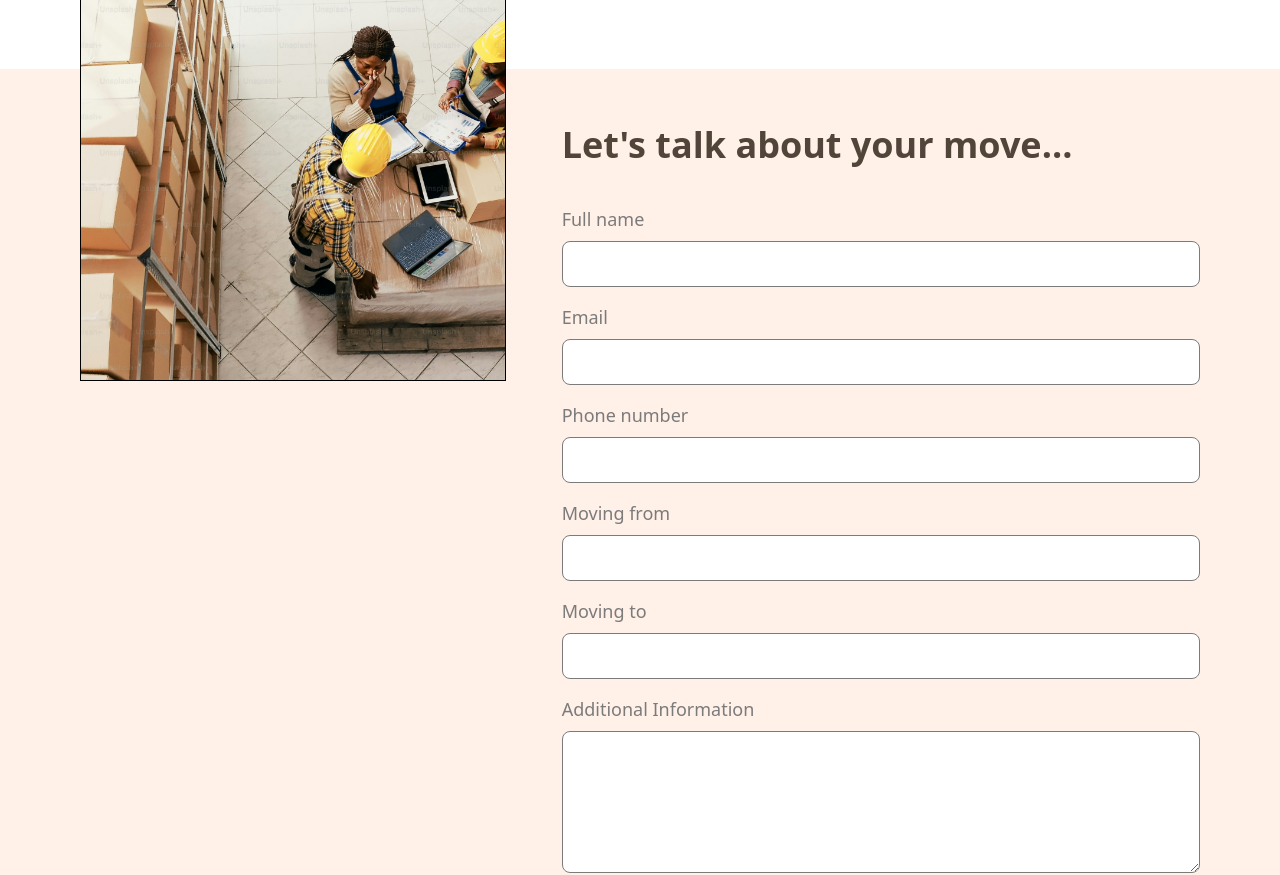
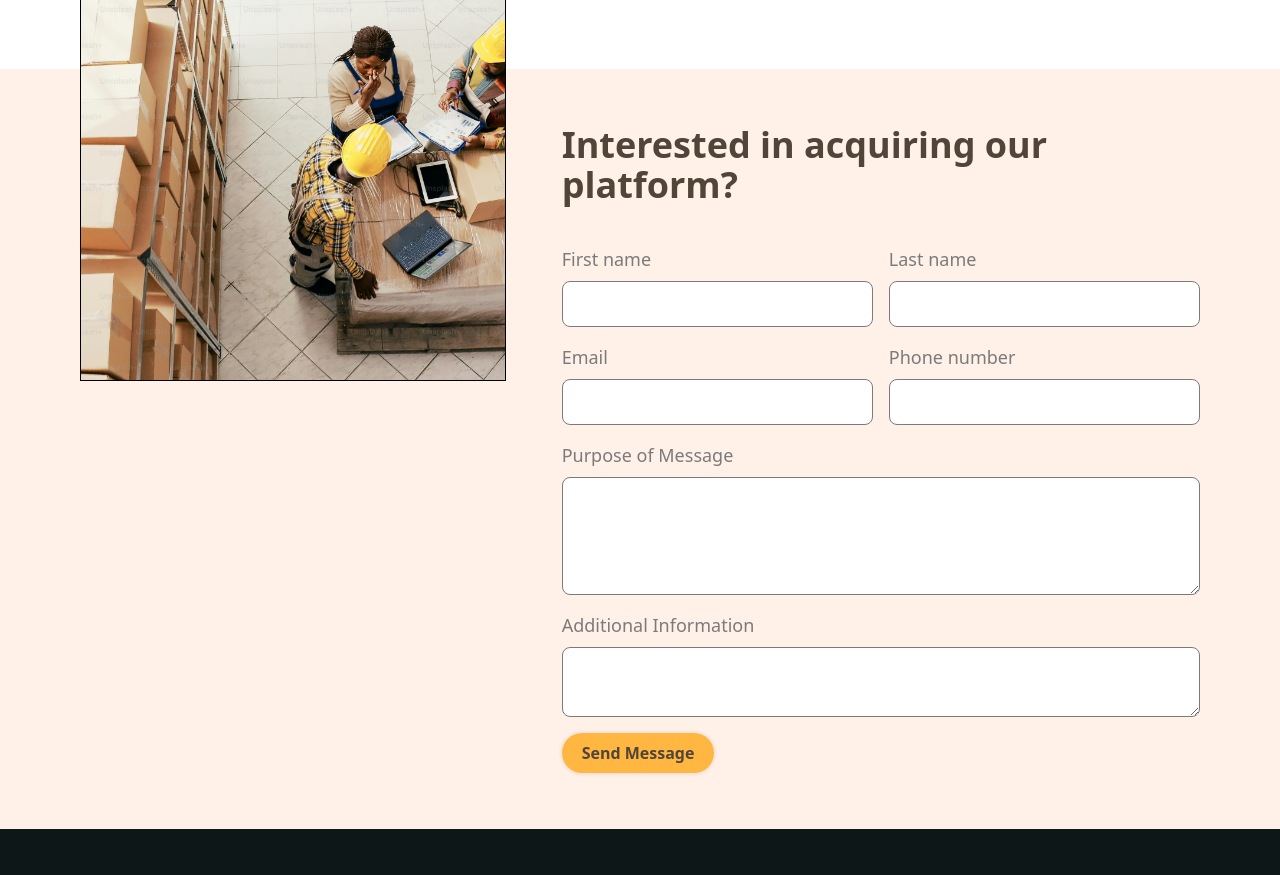
Before and after one commit to Nate-Soul/swiftshift, a Next.js app: page /about in a window 1280 px wide. Shown: the part 1920-2795 px from the top of the page. Built offline with nearby package versions, Linux system fonts and the light colour scheme.

Commit message:
feat: add purchase site form and integrate with Gforms

```diff
--- a/src/components/MobileNavbar.tsx
+++ b/src/components/MobileNavbar.tsx
@@ -32,6 +32,11 @@ const MobileNavbar: React.FC<MobileNavbarProps> = ({ toggleFn, isOpenNav }) => {
       url: "/contact",
       text: "Contact Us",
       icon: "bi-envelope",
+    },
+    {
+      url: "/about#acquirePlatform",
+      text: "Purchase website",
+      icon: "bi-cash-stack",
     },
   ];
 
--- a/src/components/Navbar.tsx
+++ b/src/components/Navbar.tsx
@@ -63,11 +63,8 @@ const Navbar = () => {
                 aria-expanded={servicePaneOpen}
               >
                 Services
-                {/* {servicePaneOpen ? <span className="bi-chevron-up"></span> : <span className="bi-chevron-down"></span> } */}
                 <span
-                  className={`bi-chevron-${servicePaneOpen ? 'up' : 'down'}`}
-                >
-                </span>
+                  className={`bi-chevron-${servicePaneOpen ? 'up' : 'down'}`}></span>
               </button>
               {servicePaneOpen && (
               <ul
@@ -110,10 +107,10 @@ const Navbar = () => {
             </li>
           </ul>
           <Link
-            href="/contact"
+            href="/about#acquirePlatform"
             className="btn btn-primary shadow-custom-sm h-[41px] sm:h-[50px] w-[103px] sm:w-[120px] lg:w-[148px] text-sm sm:text-lg"
           >
-            Get Quote
+            Buy Site
           </Link>
         </div>
       </nav>
--- a/src/components/sections/AboutOutro.tsx
+++ b/src/components/sections/AboutOutro.tsx
@@ -1,6 +1,6 @@
 import Image from "next/image";
 import SectionHeading from "../subcomponents/SectionHeading";
-import ContactForm from "../subcomponents/ContactForm";
+import BuySiteForm from "../subcomponents/BuySiteForm";
 
 
 const AboutOutro = () => {
@@ -8,16 +8,19 @@ const AboutOutro = () => {
     <>
     <section className="py-16 min-h-[500px]">
         <div className="container">
-            <SectionHeading title="Think globally. work locally" subtext="Tailoring our solutions to your unique needs, we take pride in delivering efficient and stress-free experiences. With a commitment to top-notch protection, we prioritize the safety and security of your belongings throughout the entire journey. Choose SwiftShift for a packing experience that goes beyond the ordinary, making your move exceptional." fancySubtext={null} headerStyles="mb-10 text-center" />
+            <SectionHeading
+                title="Think globally. work locally"
+                subtext="Tailoring our solutions to your unique needs, we take pride in delivering efficient and stress-free experiences. With a commitment to top-notch protection, we prioritize the safety and security of your belongings throughout the entire journey. Choose SwiftShift for a packing experience that goes beyond the ordinary, making your move exceptional." fancySubtext={null} headerStyles="mb-10 text-center"
+            />
         </div>
     </section>
-    <div className="bg-light-300 bg-opacity-20 py-14">
+    <div id="acquirePlatform" className="bg-light-300 bg-opacity-20 py-14">
         <div className="container relative flex gap-8 md:gap-12 lg:gap-14 flex-wrap md:flex-nowrap">
             <figure className="basis-full md:basis-2/5 border border-black h-[480px] -mt-[50%] md:-mt-[20%]">
                 <Image src="/media/images/gallery/engineers-brainstorming-ideas.jpg" alt="" height={500} width={500} className="w-full h-full object-cover" />
             </figure>
             <div className="basis-full md:basis-3/5">
-                <ContactForm title="Let's talk about your move..."/>
+                <BuySiteForm title="Interested in acquiring our platform?"/>
             </div>
         </div>
     </div>
--- /dev/null
+++ b/src/components/subcomponents/BuySiteForm.tsx
@@ -0,0 +1,149 @@
+"use client";
+
+import { useRef, useState } from "react";
+
+import FormSubmitBtn from "./FormSubmitBtn";
+
+interface PurchaseSiteFormProps {
+  title: string;
+};
+
+const BuySiteForm: React.FC<PurchaseSiteFormProps> = ({ title }) => {
+    const [errMsg, setErrMsg] = useState("");
+    const [successMsg, setSuccessMsg] = useState("");
+
+    const formRef = useRef<HTMLFormElement>(null);
+
+    const [formErrorMsg, setFormErrorMsg] = useState({
+        firstNameErr: "",
+        lastNameErr: "",
+        emailAdddressErr: "",
+        phoneNumberErr: "",
+        messagePurposeErr: "",
+    });
+
+    const handleFormSubmit = async (formData: FormData) => {
+        const formActionUrl = "https://docs.google.com/forms/u/0/d/e/1FAIpQLSdTfNed3fDtYghFTvFRjG3HQ-1PS0cgarkyzbB9yQKKLPxl2g/formResponse";
+
+        try {
+            await fetch(formActionUrl, {
+                method: "POST",
+                body: formData,
+                mode: "no-cors"
+            });
+            setSuccessMsg("Thank you for your interest! We'll get back to you shortly");
+            setTimeout(() => {
+                setSuccessMsg("");
+            }, 5000);
+
+            if(formRef.current) {
+              formRef.current.reset();
+            }
+        } catch (err) {
+            setErrMsg("Message not sent! Something went wrong, please try again later.");
+            setTimeout(() => {
+                setErrMsg("");
+            }, 5000);
+        }
+    };
+
+  return (
+    <>
+      <h4 className="text-xl sm:text-2xl md:text-3xl lg:text-4xl text-dark-500 font-black mb-10">
+        {title}
+      </h4>
+      <form
+        ref={formRef}
+        action={handleFormSubmit}
+        className="grid grid-cols-2 gap-4"
+      >
+        <div className="col-span-full lg:col-span-1 form-group flex flex-col gap-y-2">
+          <label htmlFor="firstName" className="text-dark-400 text-lg">
+            First name
+          </label>
+          <input
+            type="text"
+            name="entry.2093182717"
+            id="firstName"
+            className="border border-dark-400 w-full py-[0.625rem] px-4 rounded-lg hover:border-primary-500 focus:outline-primary-300"
+            required
+          />
+          {formErrorMsg.firstNameErr && (<small className="text-sm text-red-500">{formErrorMsg.firstNameErr}</small>)}
+        </div>
+        <div className="col-span-full lg:col-span-1 form-group flex flex-col gap-y-2">
+          <label htmlFor="lastName" className="text-dark-400 text-lg">
+            Last name
+          </label>
+          <input
+            type="text"
+            name="entry.822924096"
+            id="lastName"
+            className="border border-dark-400 w-full py-[0.625rem] px-4 rounded-lg hover:border-primary-500 focus:outline-primary-300"
+            required
+          />
+          {formErrorMsg.lastNameErr && (<small className="text-sm text-red-500">{formErrorMsg.lastNameErr}</small>)}
+        </div>
+        <div className="col-span-full lg:col-span-1 form-group flex flex-col gap-y-2">
+          <label htmlFor="emailAddress" className="text-dark-400 text-lg">
+            Email
+          </label>
+          <input
+            type="email"
+            name="entry.1282167033"
+            id="emailAddress"
+            className="border border-dark-400 w-full py-[0.625rem] px-4 rounded-lg hover:border-primary-500 focus:outline-primary-300"
+            required
+          />
+          {formErrorMsg.emailAdddressErr && (<small className="text-sm text-red-500">{formErrorMsg.emailAdddressErr}</small>)}
+        </div>
+        <div className="col-span-full lg:col-span-1 form-group flex flex-col gap-y-2">
+          <label htmlFor="phoneNumber" className="text-dark-400 text-lg">
+            Phone number
+          </label>
+          <input
+            type="tel"
+            name="entry.1940179019"
+            id="phoneNumber"
+            className="border border-dark-400 w-full py-[0.625rem] px-4 rounded-lg hover:border-primary-500 focus:outline-primary-300"
+            required
+          />
+          {formErrorMsg.phoneNumberErr && (<small className="text-sm text-red-500">{formErrorMsg.phoneNumberErr}</small>)}
+        </div>
+        <div className="col-span-full form-group flex flex-col gap-y-2">
+          <label htmlFor="messagePurpose" className="text-dark-400 text-lg">
+            Purpose of Message
+          </label>
+          <textarea
+            name="entry.753894063"
+            id="messagePurpose"
+            className="border border-dark-400 w-full py-[0.625rem] px-4 rounded-lg hover:border-primary-500 focus:outline-primary-300"
+            rows={4}
+            required
+          ></textarea>
+          {formErrorMsg.messagePurposeErr && (<small className="text-sm text-red-500">{formErrorMsg.messagePurposeErr}</small>)}
+        </div>
+        <div className="col-span-full form-group flex flex-col gap-y-2">
+          <label htmlFor="additionalInfo" className="text-dark-400 text-lg">
+            Additional Information
+          </label>
+          <textarea
+            name="entry.1918728663"
+            id="additionalInfo"
+            className="border border-dark-400 w-full py-[0.625rem] px-4 rounded-lg hover:border-primary-500 focus:outline-primary-300"
+            rows={2}
+          ></textarea>
+        </div>
+        <div>
+            <input type="hidden" name="form_action_url" value="https://docs.google.com/forms/u/0/d/e/1FAIpQLSdTfNed3fDtYghFTvFRjG3HQ-1PS0cgarkyzbB9yQKKLPxl2g/formResponse" />
+            <FormSubmitBtn/>
+            {(successMsg || errMsg) && <div className="mt-5 p-2 shadow-custom-sm rounded-md bg-white">
+                {successMsg !== "" && (<p className="text-green-600">{successMsg}</p>)}
+                {errMsg !== "" && (<p className="text-red-500">{errMsg}</p>)}
+            </div>}
+        </div>
+      </form>
+    </>
+  );
+};
+
+export default BuySiteForm;
--- /dev/null
+++ b/src/components/subcomponents/FormSubmitBtn.tsx
@@ -0,0 +1,19 @@
+import { useFormStatus } from "react-dom";
+
+const FormSubmitBtn = () => {
+
+    const { pending } = useFormStatus();
+
+  return (
+  <button
+    type="submit"
+    className="btn btn-primary shadow-custom-sm py-2 px-5 w-max"
+    disabled={pending}
+    >
+        {pending ? 'Sending' : 'Send Message'}
+        {pending && <span className="bi-airplane rotate-45 animate-bounce"></span>}
+    </button>
+  )
+}
+
+export default FormSubmitBtn
```
Also changed, not shown: src/components/subcomponents/ContactForm.tsx (line endings or trailing spaces).
